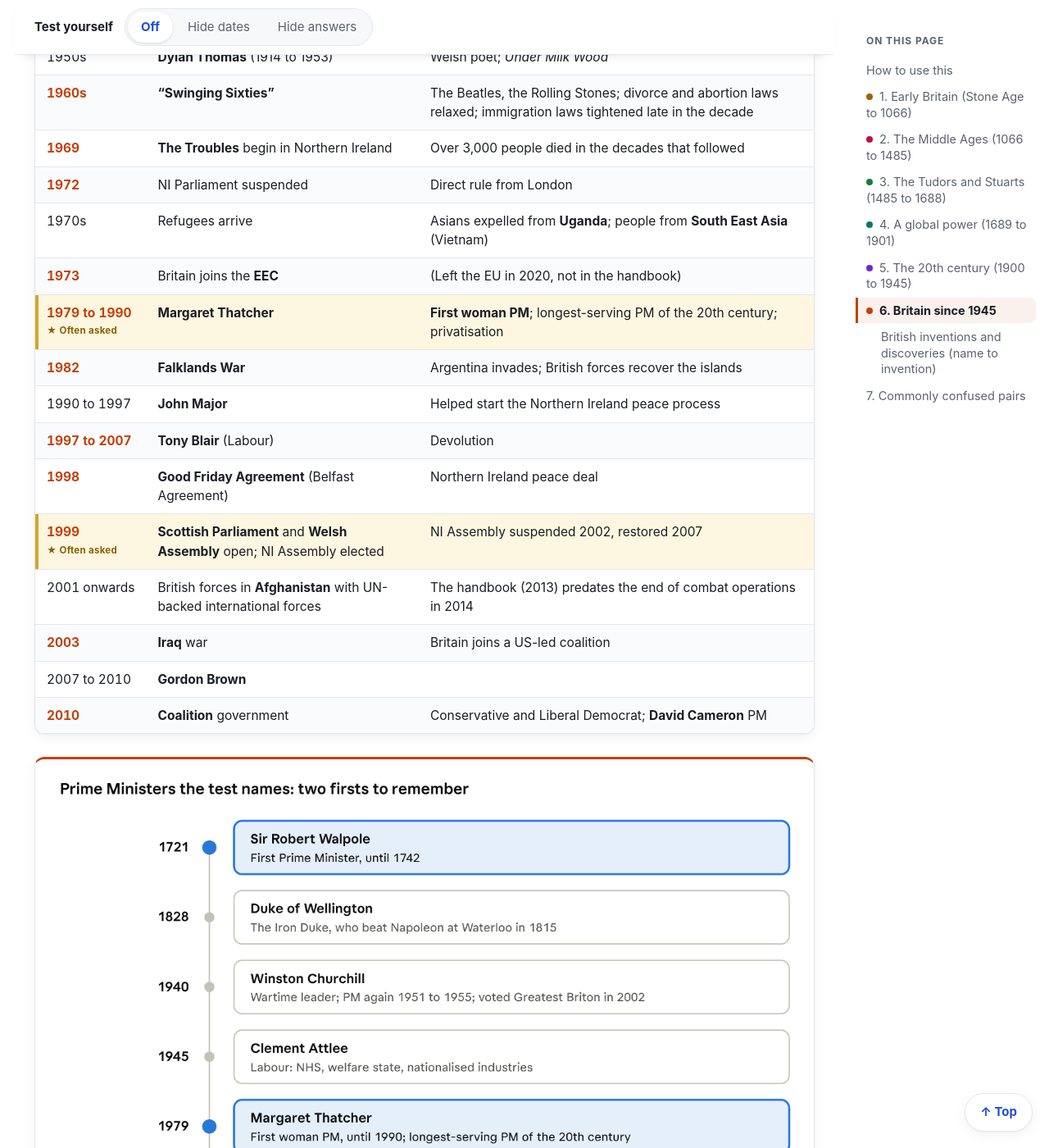
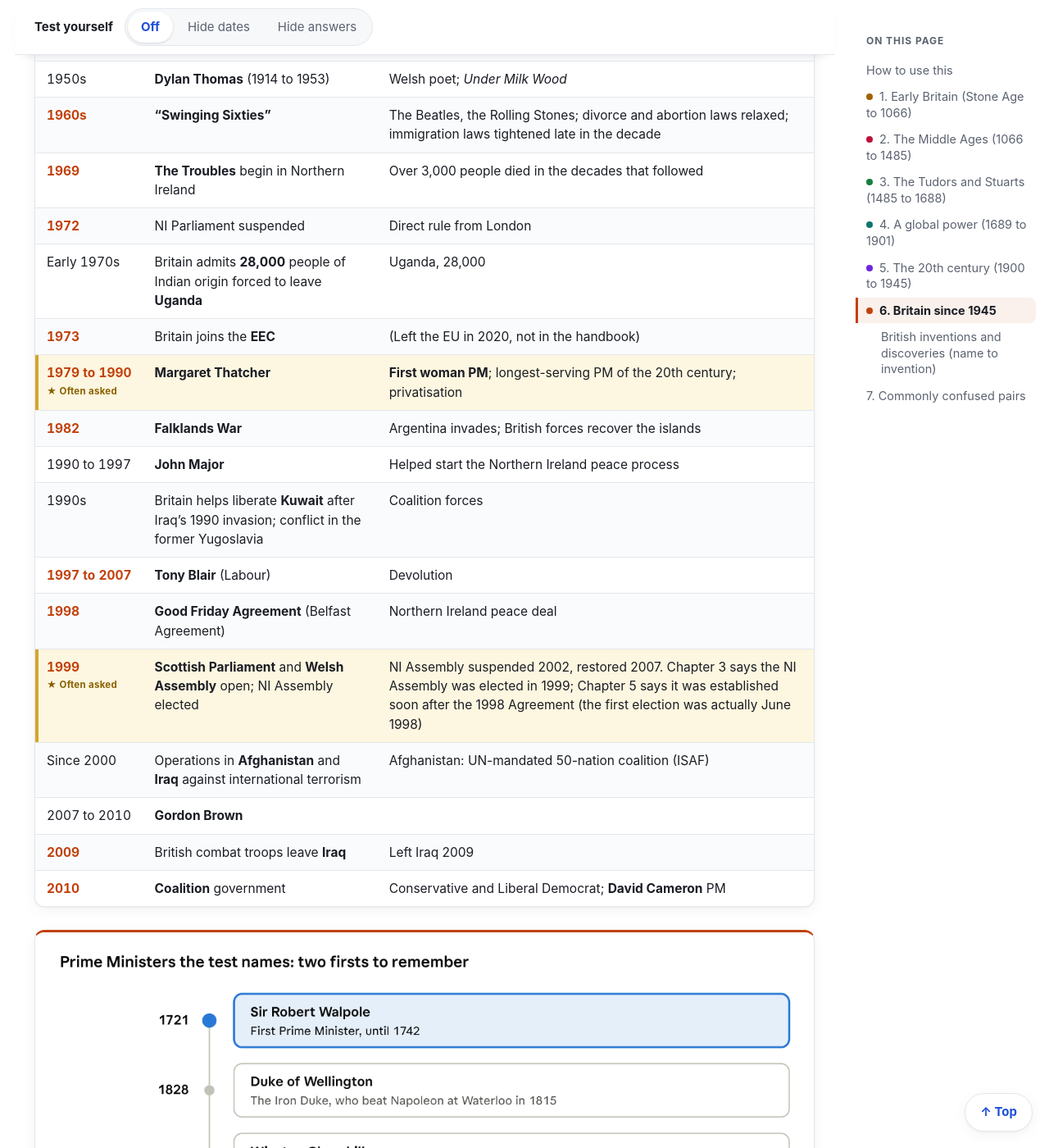
Before and after one commit to byte-ish/life-in-the-uk-study, a Jekyll site: the page built from chapters/03-history.md, in a window 1280 px wide and 1400 px high, scrolled down 15094 px. Shown: the whole window at 82% size. Built offline with Jekyll 4.4.1, drawn with Linux system fonts in a browser that asks for light colours; some of the changed text lies outside the part shown.

Commit message:
Chapter 3: correct four rows against the full handbook text
- 1918: the handbook names only women over 30 (and the right to stand for
  Parliament); it puts men and women over 21 in 1928. Removes my earlier
  'most men over 21' line, which came from memory.
- Early 1970s: the handbook names only the 28,000 people of Indian origin
  forced to leave Uganda; 'South East Asia (Vietnam)' is not in it.
- Iraq and Afghanistan: as the handbook words it (1990s Kuwait, operations
  since 2000, combat troops left Iraq in 2009), replacing '2003 US-led'.
- NI Assembly: Chapter 3 says elected 1999, Chapter 5 says established soon
  after the 1998 Agreement; both noted, with the real June 1998 election.

Co-Authored-By: Claude Opus 5.5 <noreply@anthropic.com>

```diff
--- a/chapters/03-history.md
+++ b/chapters/03-history.md
@@ -190,7 +190,7 @@ Two world wars dominate this era: WWI ended at 11am on 11 November 1918, and WWI
 | **July 1916** | **Battle of the Somme** | About **60,000** British casualties on the **first day** |
 | **1916** | **Easter Rising**, Dublin | Rebellion against British rule in Ireland |
 | **11 Nov 1918, 11am**{: .hy} | WWI ends | Remembered on Remembrance Day |
-| **1918**{: .hy} | Women **over 30** get the vote | Most men over 21 could vote too |
+| **1918**{: .hy} | Women **over 30** get the vote, and can stand for Parliament | Partly for women's part in the war effort |
 | 1921 / **1922** | Peace treaty; **Ireland splits in two** | **Northern Ireland** (6 counties) stays in the UK; the south becomes the **Irish Free State** (a republic from 1949) |
 | **1922** | **BBC** starts radio broadcasts | World's first regular **television** service follows in **1936** |
 | **1928**{: .hy} | Women vote at **21**, same as men | |
@@ -234,17 +234,18 @@ The NHS (1948), joining the EEC (1973) and devolution (1999) are the anchor date
 | **1960s** | **"Swinging Sixties"** | The Beatles, the Rolling Stones; divorce and abortion laws relaxed; immigration laws tightened late in the decade |
 | **1969** | **The Troubles** begin in Northern Ireland | Over 3,000 people died in the decades that followed |
 | **1972** | NI Parliament suspended | Direct rule from London |
-| 1970s | Refugees arrive | Asians expelled from **Uganda**; people from **South East Asia** (Vietnam) |
+| Early 1970s | Britain admits **28,000** people of Indian origin forced to leave **Uganda** | Uganda, 28,000 |
 | **1973** | Britain joins the **EEC** | (Left the EU in 2020, not in the handbook) |
 | **1979 to 1990**{: .hy} | **Margaret Thatcher** | **First woman PM**; longest-serving PM of the 20th century; privatisation |
 | **1982** | **Falklands War** | Argentina invades; British forces recover the islands |
 | 1990 to 1997 | **John Major** | Helped start the Northern Ireland peace process |
+| 1990s | Britain helps liberate **Kuwait** after Iraq's 1990 invasion; conflict in the former Yugoslavia | Coalition forces |
 | **1997 to 2007** | **Tony Blair** (Labour) | Devolution |
 | **1998** | **Good Friday Agreement** (Belfast Agreement) | Northern Ireland peace deal |
-| **1999**{: .hy} | **Scottish Parliament** and **Welsh Assembly** open; NI Assembly elected | NI Assembly suspended 2002, restored 2007 |
-| 2001 onwards | British forces in **Afghanistan** with UN-backed international forces | The handbook (2013) predates the end of combat operations in 2014 |
-| **2003** | **Iraq** war | Britain joins a US-led coalition |
+| **1999**{: .hy} | **Scottish Parliament** and **Welsh Assembly** open; NI Assembly elected | NI Assembly suspended 2002, restored 2007. Chapter 3 says the NI Assembly was elected in 1999; Chapter 5 says it was established soon after the 1998 Agreement (the first election was actually June 1998) |
+| Since 2000 | Operations in **Afghanistan** and **Iraq** against international terrorism | Afghanistan: UN-mandated 50-nation coalition (ISAF) |
 | 2007 to 2010 | **Gordon Brown** | |
+| **2009** | British combat troops leave **Iraq** | Left Iraq 2009 |
 | **2010** | **Coalition** government | Conservative and Liberal Democrat; **David Cameron** PM |
 
 ![Prime Ministers the handbook names, from Walpole in 1721 to Cameron in 2010]({{ '/assets/img/history/prime-ministers.png' | relative_url }})
```
